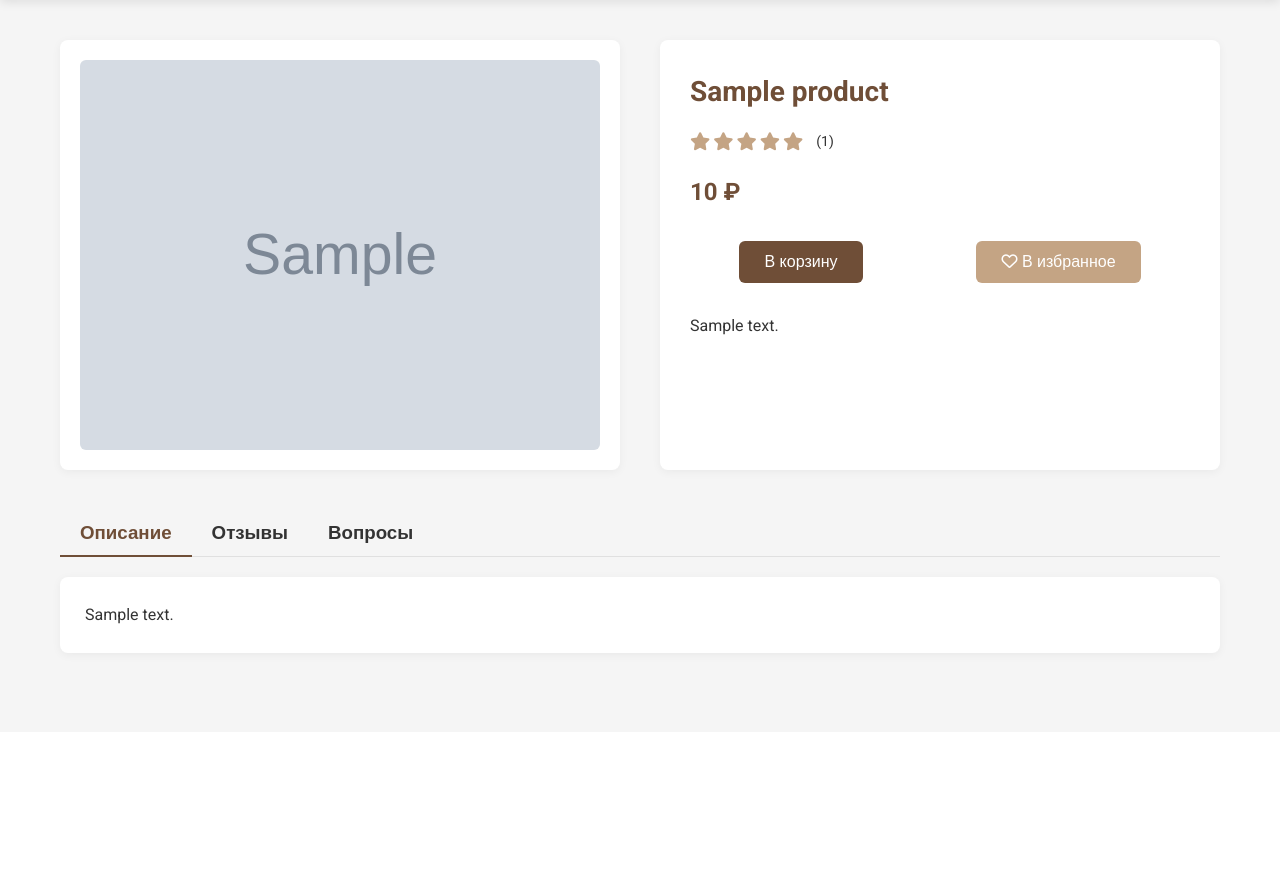
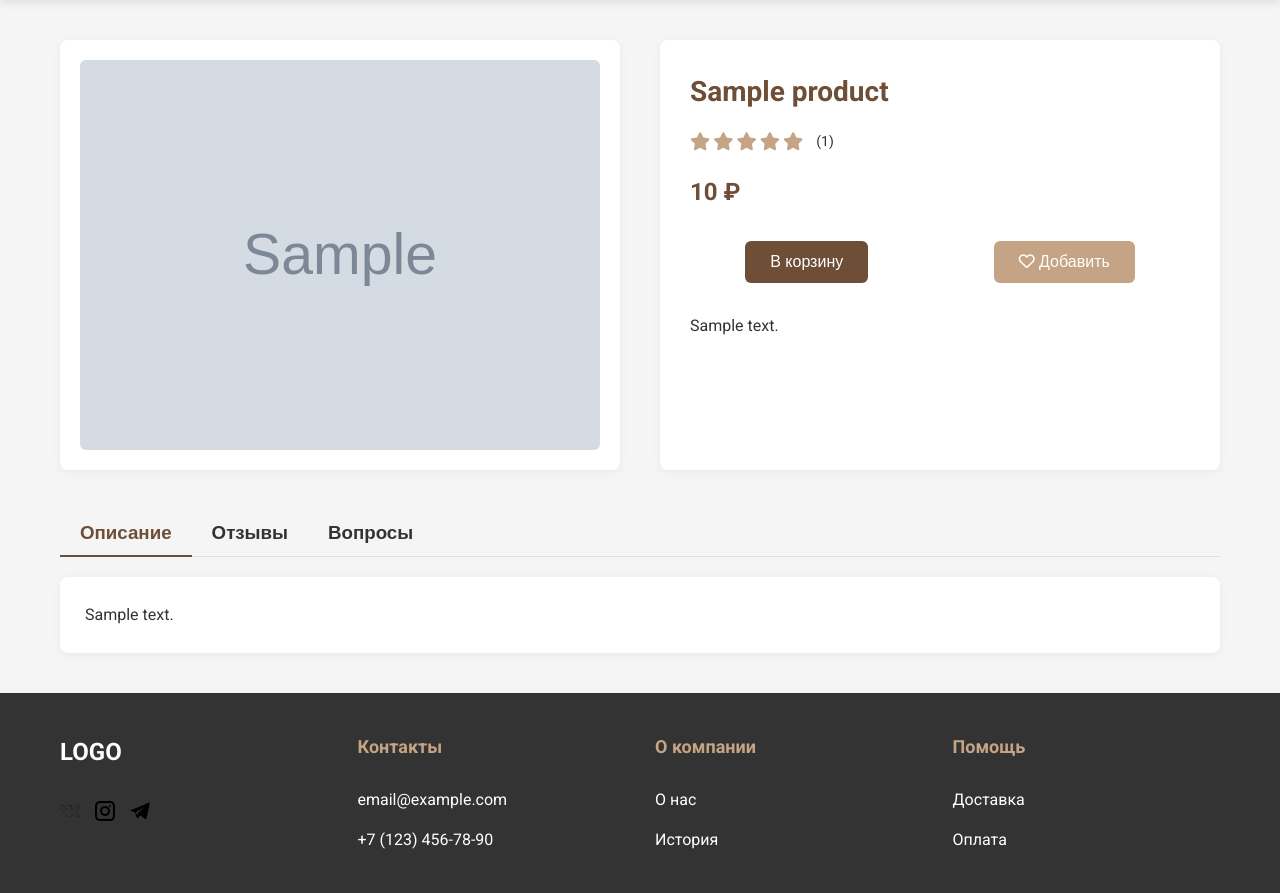
Before and after one commit to Spir1N/CoffeeN, a Django app: template templates/reviews/product_detail.html in a window 1280 px wide. Shown: the part 68-961 px from the top of the page. Before the commit the page ends 726 px from the top, so only its background shows below. Run offline with Django 3.2, Linux system fonts and the light colour scheme; the template is opened without the code that fills it: most values are stand-ins (such as "Sample title", 1, 10 or a date in 2020); grey boxes marked "Sample" are stand-in pictures.

Commit message:
Улучшены иконки на странице товара

```diff
--- a/static/css/style.css
+++ b/static/css/style.css
@@ -242,6 +242,7 @@ body {
     background-color: var(--dark-color);
     color: var(--white-color);
     padding: 40px 0;
+
 }
 
 .footer__inner {
--- a/templates/reviews/product_detail.html
+++ b/templates/reviews/product_detail.html
@@ -121,6 +121,21 @@
             background-color: #b39372;
         }
 
+        .btn-secondary-non {
+            background-color:hsl(30, 100%, 96%);
+            color: rgb(0, 0, 0);
+            border: none;
+            padding: 12px 25px;
+            border-radius: 6px;
+            cursor: pointer;
+            font-size: 16px;
+            transition: background-color 0.3s;
+        }
+
+        .btn-secondary-non:hover {
+            background-color: #e9cfb4;
+        }
+
         .tabs {
             margin-top: 40px;
         }
@@ -235,12 +250,21 @@
                         <button type="submit" class="btn-primary">В корзину</button>
                     </form>
 
-                    <form action="{% url 'favorites:add_to_favorites' product.product_id %}" method="post">
+                    {% if product.product_id in favorite_ids %}
+                    <form action="{% url 'favorites:remove_from_favorites' product.product_id %}" method="post">
+                    {% csrf_token %}
+                        <button type="action-icon" class="btn-secondary-non">
+                            <i class="far fa-heart"></i> Удалить
+                        </button>
+                        </form>
+                    {% else %}
+                    <form action="{% url 'favorites:add_to_favorites' product.product_id %}">
                         {% csrf_token %}
-                        <button type="submit" class="btn-secondary">
-                            <i class="far fa-heart"></i> В избранное
+                        <button type="action-icon" class="btn-secondary">
+                            <i class="far fa-heart"></i> Добавить
                         </button>
                     </form>
+                    {% endif %}
                 </div>
 
                 <div class="product-description">
@@ -270,6 +294,37 @@
         </div>
     </main>
 
+<!-- Footer -->
+    <footer class="footer">
+        <div class="container">
+            <div class="footer__inner">
+                <div class="footer__col">
+                    <div class="footer-logo">LOGO</div>
+                    <div class="social-links">
+                        <a href="#"><img src="{% static 'img/send.png' %}" alt="VK"></a>
+                        <a href="#"><img src="{% static 'img/insta.png' %}" alt="Instagram"></a>
+                        <a href="#"><img src="{% static 'img/mail.png' %}" alt="Telegram"></a>
+                    </div>
+                </div>
+                <div class="footer__col">
+                    <h4 class="footer-title">Контакты</h4>
+                    <p>email@example.com</p>
+                    <p>+7 (123) 456-78-90</p>
+                </div>
+                <div class="footer__col">
+                    <h4 class="footer-title">О компании</h4>
+                    <p>О нас</p>
+                    <p>История</p>
+                </div>
+                <div class="footer__col">
+                    <h4 class="footer-title">Помощь</h4>
+                    <p>Доставка</p>
+                    <p>Оплата</p>
+                </div>
+            </div>
+        </div>
+    </footer>
+
     <script>
         function openTab(tabName) {
             // Скрыть все вкладки
```
